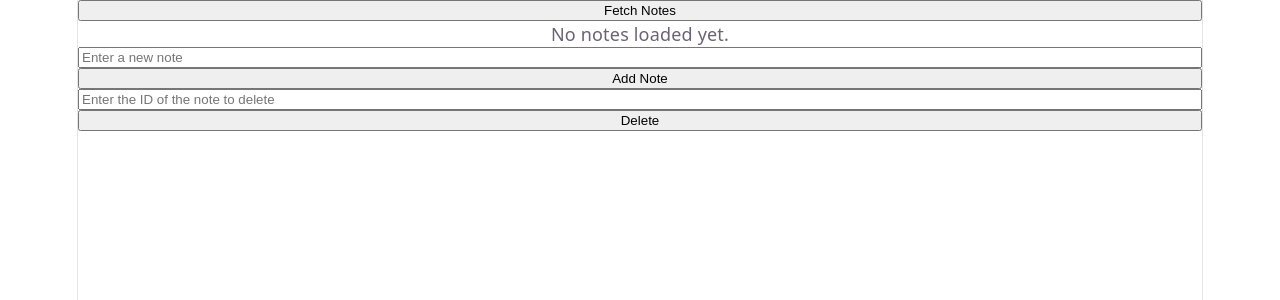
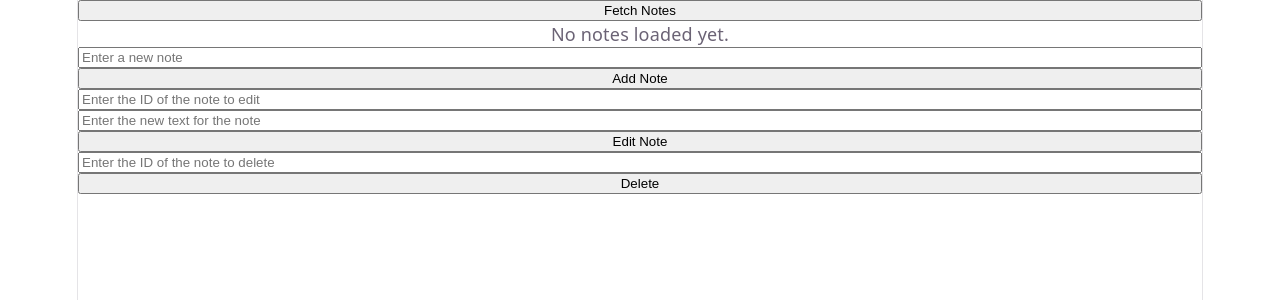
Before and after one commit to bwajeremiah/Todolist, a Vue app in the folder Frontend/: page / in a window 1280 px wide. Shown: the top 300 px of the page. Built offline with nearby package versions, Linux system fonts and the light colour scheme.

Commit message:
you can edit now
need to make it so , when notes are deleted the id's of all other notes update so no numbers are missingt, and so that the time shown is not millitaryu

```diff
--- a/Frontend/src/components/Notes.vue
+++ b/Frontend/src/components/Notes.vue
@@ -4,6 +4,8 @@ const notesData = ref([])
 const errorMessage = ref('')
 const newNoteText = ref('')
 const selectDelete = ref('')
+const editNoteText = ref('')
+const editNoteId = ref('')
 async function fetchNotes() {
   errorMessage.value = ''
 
@@ -56,6 +58,24 @@ async function deleteNote(id) {
     errorMessage.value = error instanceof Error ? error.message : 'Unable to delete note'
   }
 }
+async function editNote() {
+  errorMessage.value = ''
+  try {
+    const response = await fetch('/api/notes/edit', {
+      method: 'PATCH',
+      headers: {
+        'Content-Type': 'application/json'
+      },
+      body: JSON.stringify({ id: Number(editNoteId.value), text: editNoteText.value })
+    })
+    if (!response.ok) {
+      throw new Error(`Request failed with status ${response.status}`)
+    }
+    await fetchNotes()
+  } catch (error) {
+    errorMessage.value = error instanceof Error ? error.message : 'Unable to edit note'
+  }
+}
 </script>
 
 <template>
@@ -69,6 +89,9 @@ async function deleteNote(id) {
   <p v-else>No notes loaded yet.</p>
   <input v-model="newNoteText" placeholder="Enter a new note"></input>
   <button @click="addAndShowNote">Add Note</button>
+  <input v-model="editNoteId" placeholder="Enter the ID of the note to edit"></input>
+  <input v-model="editNoteText" placeholder="Enter the new text for the note"></input>
+   <button @click="editNote">Edit Note</button>
   <input v-model="selectDelete" placeholder="Enter the ID of the note to delete">
   <button @click="deleteNote(selectDelete)">Delete</button>
 </template>
```
Also changed, not shown: 1 other file (tests, documents, lock files or other folders).
